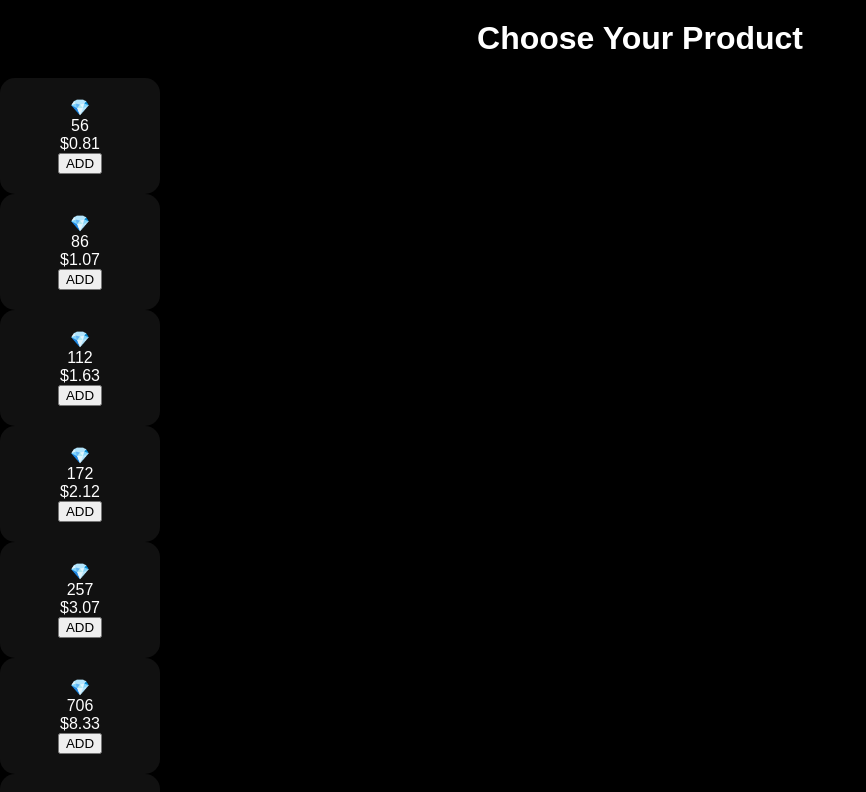
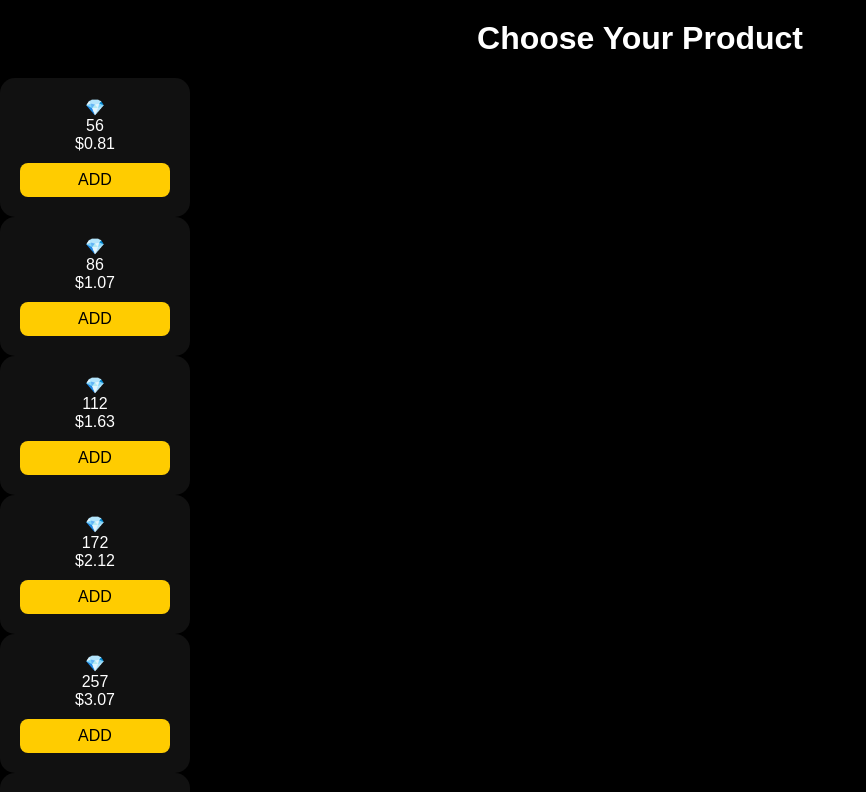
Before and after one commit to MLBBDIAMONDSTORE/mlbbbdiamondstore, a React (Create React App) app in the folder frontend/: page / in a window 1280 px wide. Shown: the top 792 px of the page, without its empty margins (0-866 px from the left). Built offline with nearby package versions, Linux system fonts and the light colour scheme.

Commit message:
Update OrderForm.css

```diff
--- a/frontend/src/styles/OrderForm.css
+++ b/frontend/src/styles/OrderForm.css
@@ -10,18 +10,40 @@
   background-color: #111;
   padding: 20px;
   border-radius: 15px;
-  width: 120px;
+  width: 150px; /* Avval 120px edi, kattalashtirdim */
   text-align: center;
+  display: flex;
+  flex-direction: column;
+  justify-content: space-between;
 }
 
 .product-card img {
   width: 50px;
   height: 50px;
+  margin: 0 auto;
 }
 
 .product-card p {
   margin: 10px 0;
+  font-size: 16px;
+  font-weight: bold;
+}
+
+.product-card .price {
   font-size: 14px;
+  margin-bottom: 10px;
+  color: #ccc;
+}
+
+.product-card button {
+  background-color: #ffcc00; /* sariq rang */
+  color: black;
+  border: none;
+  padding: 8px 0;
+  font-size: 16px;
+  border-radius: 8px;
+  margin-top: 10px;
+  cursor: pointer;
 }
 
 .quantity-controls {
@@ -32,7 +54,7 @@
 }
 
 .quantity-controls button {
-  background-color: yellow;
+  background-color: #ffcc00;
   color: black;
   border: none;
   padding: 5px 10px;
```
